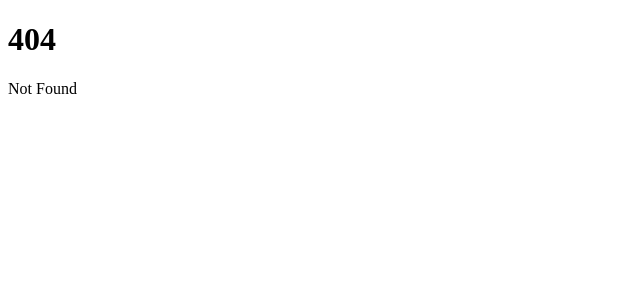
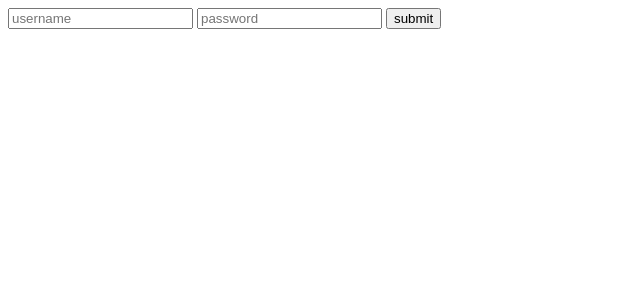
Before and after one commit to GrapesGoober/TodoCards-Project, a SvelteKit app in the folder TodoCards-FrontEnd/: page /login in a window 1280 px wide. Before the commit this address had no page. Shown: the top 300 px of the page, without its empty margins (0-640 px from the left). Built offline with nearby package versions, Linux system fonts and the light colour scheme.

Commit message:
skeleton

```diff
--- /dev/null
+++ b/TodoCards-FrontEnd/src/routes/login/+page.svelte
@@ -0,0 +1,14 @@
+<script>
+    import * as APIs from "$lib"
+
+    let username = "" // the input requires a username & password
+    let password = ""
+    let status = false // status can either be true or false
+    async function login(){
+        status = await APIs.login(username, password)
+    }
+</script>
+
+<input type="text" placeholder="username" bind:value={username}>
+<input type="password" placeholder="password" bind:value={password}>
+<button on:click={login}>submit</button>
```
Also changed, not shown: TodoCards-FrontEnd/src/routes/signup/+page.svelte (added, +10 -0 lines).
